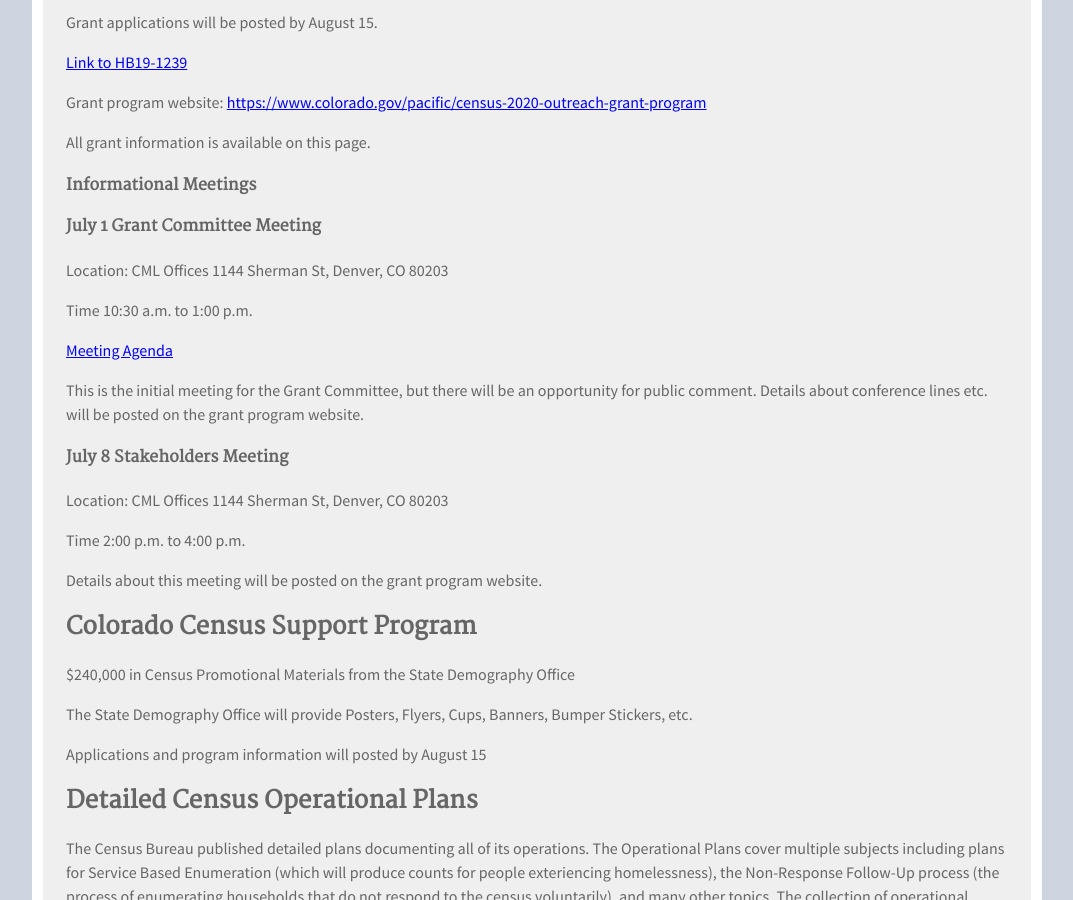
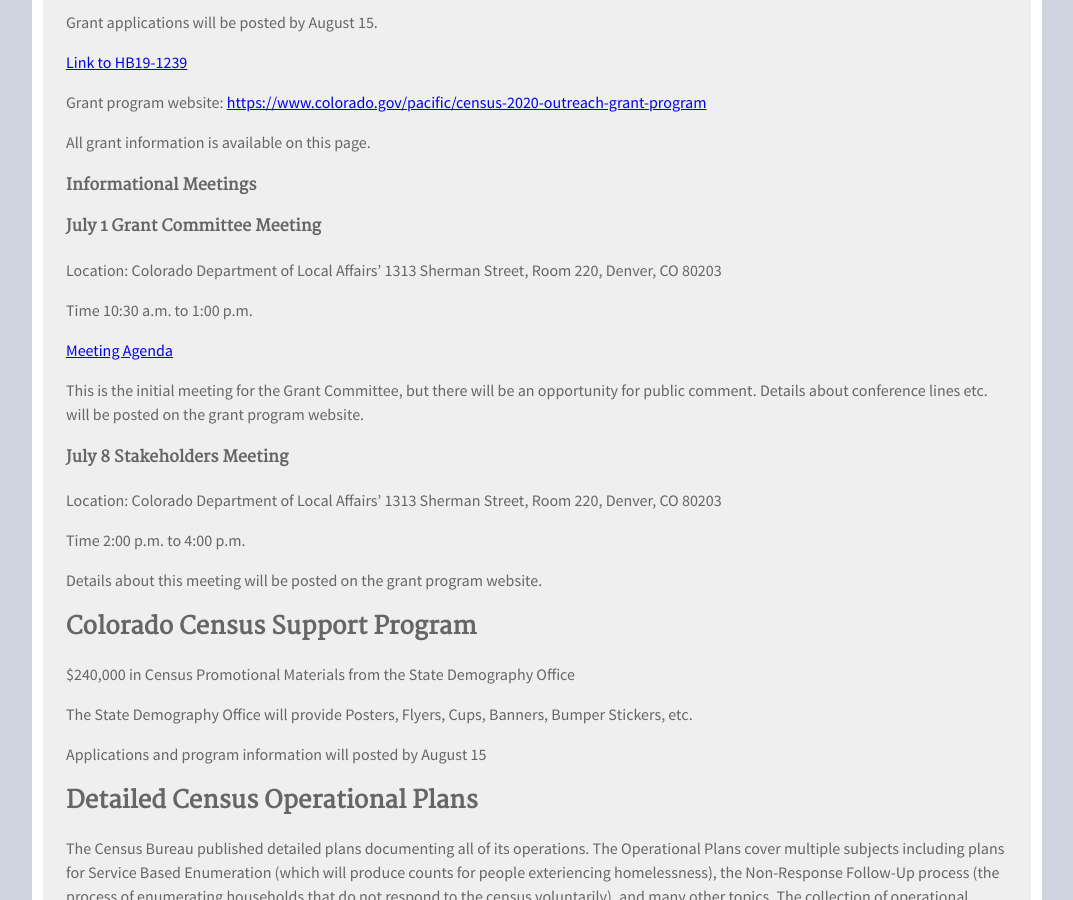
Before and after one commit to TBleess/Website_New, a Jekyll site: the page built from pages/5_CensusACS/2020-resources.md, in a window 1280 px wide and 900 px high, scrolled down 570 px. Shown: the whole window, without its empty margins (103-1176 px from the left). Built offline with Jekyll 4.4.1, drawn with Linux system fonts in a browser that asks for light colours.

Commit message:
Update 2020-resources.md

```diff
--- a/pages/5_CensusACS/2020-resources.md
+++ b/pages/5_CensusACS/2020-resources.md
@@ -27,7 +27,7 @@ All grant information is available on this page.
 
 #### July 1 Grant Committee Meeting
 
-Location: CML Offices 1144 Sherman St, Denver, CO 80203
+Location: Colorado Department of Local Affairs' 1313 Sherman Street, Room 220, Denver, CO 80203
 
 Time 10:30 a.m. to 1:00 p.m.
 
@@ -38,7 +38,7 @@ Details about conference lines etc. will be posted on the grant program website.
 
 #### July 8 Stakeholders Meeting
 
-Location: CML Offices 1144 Sherman St, Denver, CO 80203
+Location: Colorado Department of Local Affairs' 1313 Sherman Street, Room 220, Denver, CO 80203
 
 Time 2:00 p.m. to 4:00 p.m.
 
```
